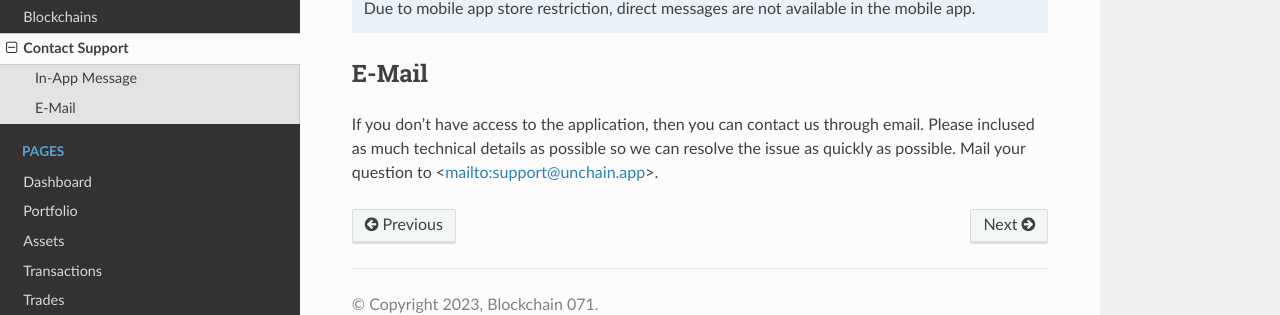
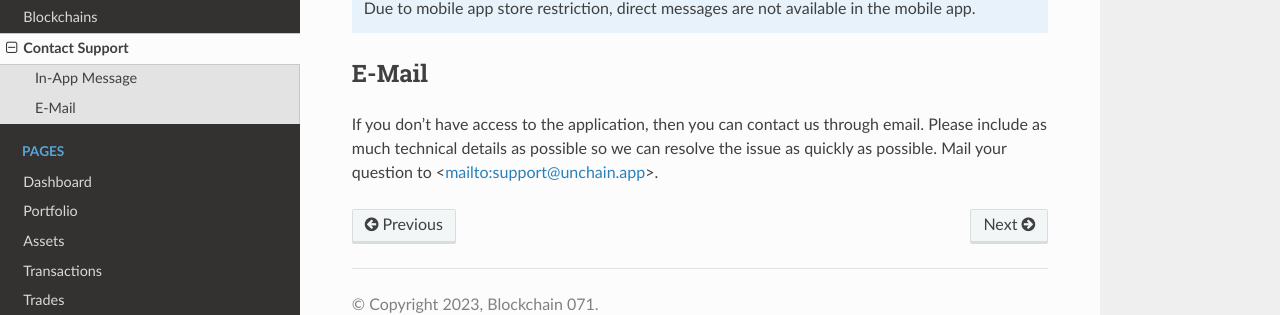
Before and after one commit to eniewold/unchain-readthedocs, a Sphinx documentation site: the page built from docs/source/support.rst, in a window 1280 px wide. Shown: the part 428-743 px from the top of the page. Built offline with Sphinx 7.4.7 and the Read the Docs theme 2.0.0, drawn with Linux system fonts in a browser that asks for light colours.

Commit message:
spell check and visual code

```diff
--- a/docs/source/connections.rst
+++ b/docs/source/connections.rst
@@ -79,6 +79,6 @@ Re-balancing
 
 Re-balancing is activated for a number of different Exchanges and Blockchains. Most of the times this is done due to the fact that the offered API does not offer a complete set of transactions.
 
-The re-balance functionality will calculate any differences per Asset between Exchange/Wallet and unchain.app totals and create transactions with delta value per asset to counter the difference. The transaction type is set to 'rebalance' to differentiate these transactions. Note that these transactions can be deleted, since they don't represent an actual transaction on the Exchange or Blockchain.
+The re-balance functionality will calculate any differences per Asset between Exchange/Wallet and unchain.app totals and create transactions with delta value per asset to counter the difference. The transaction type is set to 're-balance' to differentiate these transactions. Note that these transactions can be deleted, since they don't represent an actual transaction on the Exchange or Blockchain.
 
 The re-balance function is activated automatically and is executed after a Exchange or Wallet synchronization.
--- a/docs/source/exchanges.rst
+++ b/docs/source/exchanges.rst
@@ -39,7 +39,7 @@ On unchain.app Exchange Connection dialog; make sure the keys are copied correct
 Interface Comments
 ------------------
 
-* The Binance API does not allow a large number of requests per minute; synchronization will take longer when all trading pairs are synchrozed.
+* The Binance API does not allow a large number of requests per minute; synchronization will take longer when all trading pairs are synchronized.
 * Our synchronization component detects if no changes are available and will finish quickly.
 * :doc:`rebalance` is active and executed at the end of the synchronization cycle to ensure correct asset balances.
 
--- a/docs/source/support.rst
+++ b/docs/source/support.rst
@@ -17,4 +17,4 @@
 E-Mail
 ======================
 
-If you don't have access to the application, then you can contact us through email. Please inclused as much technical details as possible so we can resolve the issue as quickly as possible. Mail your question to <mailto:support@unchain.app>.
+If you don't have access to the application, then you can contact us through email. Please include as much technical details as possible so we can resolve the issue as quickly as possible. Mail your question to <mailto:support@unchain.app>.
```
Also changed, not shown: 1 other file.
